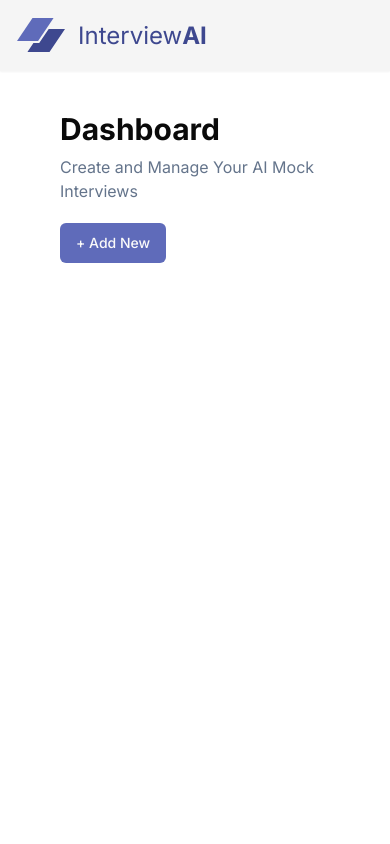
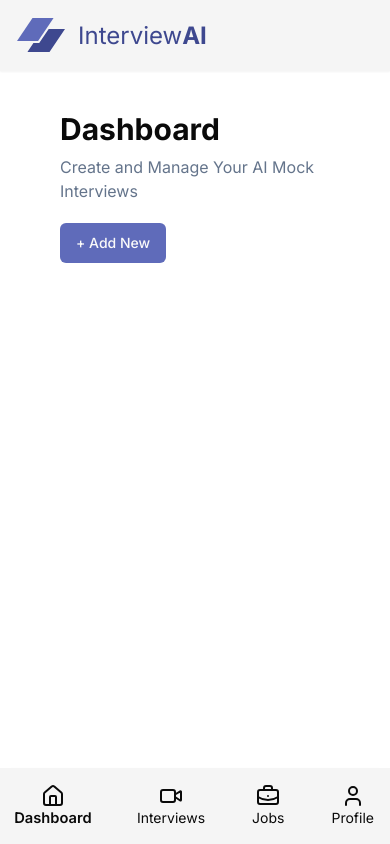
Before and after one commit to TaylorBeck/interview-ai, a Next.js app: page /dashboard in a window 390 px wide. Built offline with nearby package versions, Linux system fonts and the light colour scheme.

Commit message:
Add mobile tabbar nav

```diff
--- /dev/null
+++ b/app/dashboard/_components/Tabbar.jsx
@@ -0,0 +1,36 @@
+'use client'
+
+import React, { useState } from 'react'
+
+import { Home, BriefcaseBusiness, User, Video } from 'lucide-react';
+
+function Tabbar({ className }) {
+  const [activeTab, setActiveTab] = useState(0)
+
+  const activeClasses = 'font-semibold scale-105'
+
+  return (
+    <div className={`fixed bottom-0 w-full bg-secondary shadow-lg ${className}`}>
+      <div className="flex justify-between p-4">
+        <div className="flex flex-col items-center">
+          <Home className="w-6 h-6" onClick={() => setActiveTab(0)} />
+          <span className={`text-sm ${activeTab === 0 && activeClasses}`}>Dashboard</span>
+        </div>
+        <div className="flex flex-col items-center">
+          <Video className="w-6 h-6" onClick={() => setActiveTab(1)} />
+          <span className={`text-sm ${activeTab === 1 && activeClasses}`}>Interviews</span>
+        </div>
+        <div className="flex flex-col items-center">
+          <BriefcaseBusiness className="w-6 h-6" onClick={() => setActiveTab(2)} />
+          <span className={`text-sm ${activeTab === 2 && activeClasses}`}>Jobs</span>
+        </div>
+        <div className="flex flex-col items-center">
+          <User className="w-6 h-6" onClick={() => setActiveTab(3)} />
+          <span className={`text-sm ${activeTab === 3 && activeClasses}`}>Profile</span>
+        </div>
+      </div>
+    </div>
+  )
+}
+
+export default Tabbar
--- a/app/dashboard/layout.jsx
+++ b/app/dashboard/layout.jsx
@@ -1,6 +1,7 @@
 import React from 'react'
 
 import Header from './_components/Header'
+import Tabbar from './_components/Tabbar'
 
 function DashboardLayout({ children }) {
   return (
@@ -9,6 +10,7 @@ function DashboardLayout({ children }) {
       <div className="mx-5 md:mx-20 lg:mx-36">
         {children}
       </div>
+      <Tabbar className="mobile:hidden" />
     </div>
   )
 }
--- a/tailwind.config.js
+++ b/tailwind.config.js
@@ -5,7 +5,7 @@ module.exports = {
     './pages/**/*.{js,jsx}',
     './components/**/*.{js,jsx}',
     './app/**/*.{js,jsx}',
-    './src/**/*.{js,jsx}',
+    './src/**/*.{js,jsx}'
   ],
   prefix: "",
   theme: {
@@ -13,10 +13,14 @@ module.exports = {
       center: true,
       padding: "2rem",
       screens: {
-        "2xl": "1400px",
+        "2xl": "1400px"
       },
     },
     extend: {
+      screens: {
+        "xs": "320px",
+        "mobile": "440px"
+      },
       colors: {
         border: "hsl(var(--border))",
         input: "hsl(var(--input))",
@@ -25,53 +29,53 @@ module.exports = {
         foreground: "hsl(var(--foreground))",
         primary: {
           DEFAULT: "#5F6BBA",
-          foreground: "hsl(var(--primary-foreground))",
+          foreground: "hsl(var(--primary-foreground))"
         },
         secondary: {
           DEFAULT: "hsl(var(--secondary))",
-          foreground: "hsl(var(--secondary-foreground))",
+          foreground: "hsl(var(--secondary-foreground))"
         },
         destructive: {
           DEFAULT: "hsl(var(--destructive))",
-          foreground: "hsl(var(--destructive-foreground))",
+          foreground: "hsl(var(--destructive-foreground))"
         },
         muted: {
           DEFAULT: "hsl(var(--muted))",
-          foreground: "hsl(var(--muted-foreground))",
+          foreground: "hsl(var(--muted-foreground))"
         },
         accent: {
           DEFAULT: "hsl(var(--accent))",
-          foreground: "hsl(var(--accent-foreground))",
+          foreground: "hsl(var(--accent-foreground))"
         },
         popover: {
           DEFAULT: "hsl(var(--popover))",
-          foreground: "hsl(var(--popover-foreground))",
+          foreground: "hsl(var(--popover-foreground))"
         },
         card: {
           DEFAULT: "hsl(var(--card))",
-          foreground: "hsl(var(--card-foreground))",
-        },
+          foreground: "hsl(var(--card-foreground))"
+        }
       },
       borderRadius: {
         lg: "var(--radius)",
         md: "calc(var(--radius) - 2px)",
-        sm: "calc(var(--radius) - 4px)",
+        sm: "calc(var(--radius) - 4px)"
       },
       keyframes: {
         "accordion-down": {
           from: { height: "0" },
-          to: { height: "var(--radix-accordion-content-height)" },
+          to: { height: "var(--radix-accordion-content-height)" }
         },
         "accordion-up": {
           from: { height: "var(--radix-accordion-content-height)" },
-          to: { height: "0" },
-        },
+          to: { height: "0" }
+        }
       },
       animation: {
         "accordion-down": "accordion-down 0.2s ease-out",
-        "accordion-up": "accordion-up 0.2s ease-out",
-      },
-    },
+        "accordion-up": "accordion-up 0.2s ease-out"
+      }
+    }
   },
-  plugins: [require("tailwindcss-animate")],
+  plugins: [require("tailwindcss-animate")]
 }
```
Also changed, not shown: 1 other file (tests, documents, lock files or other folders).
